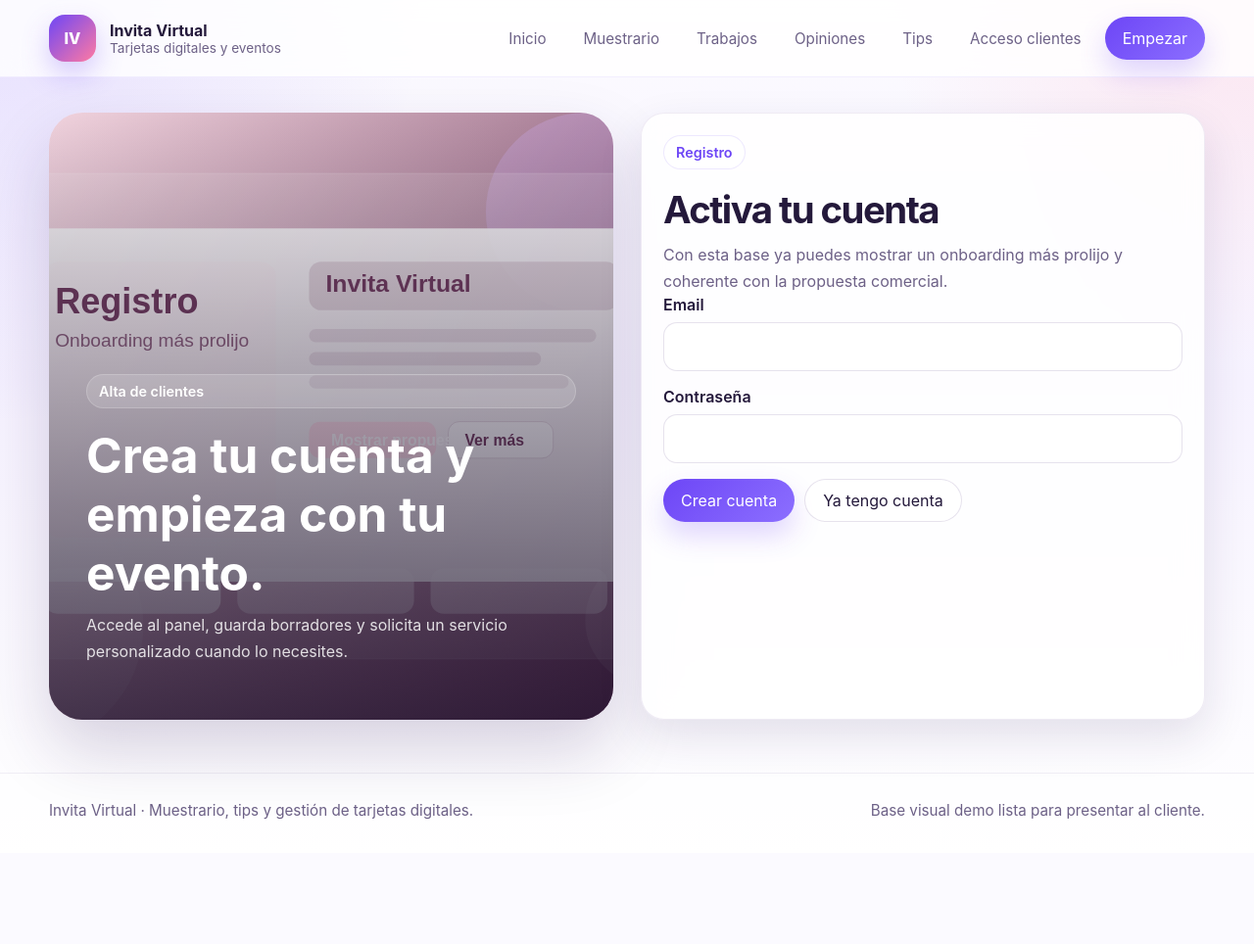
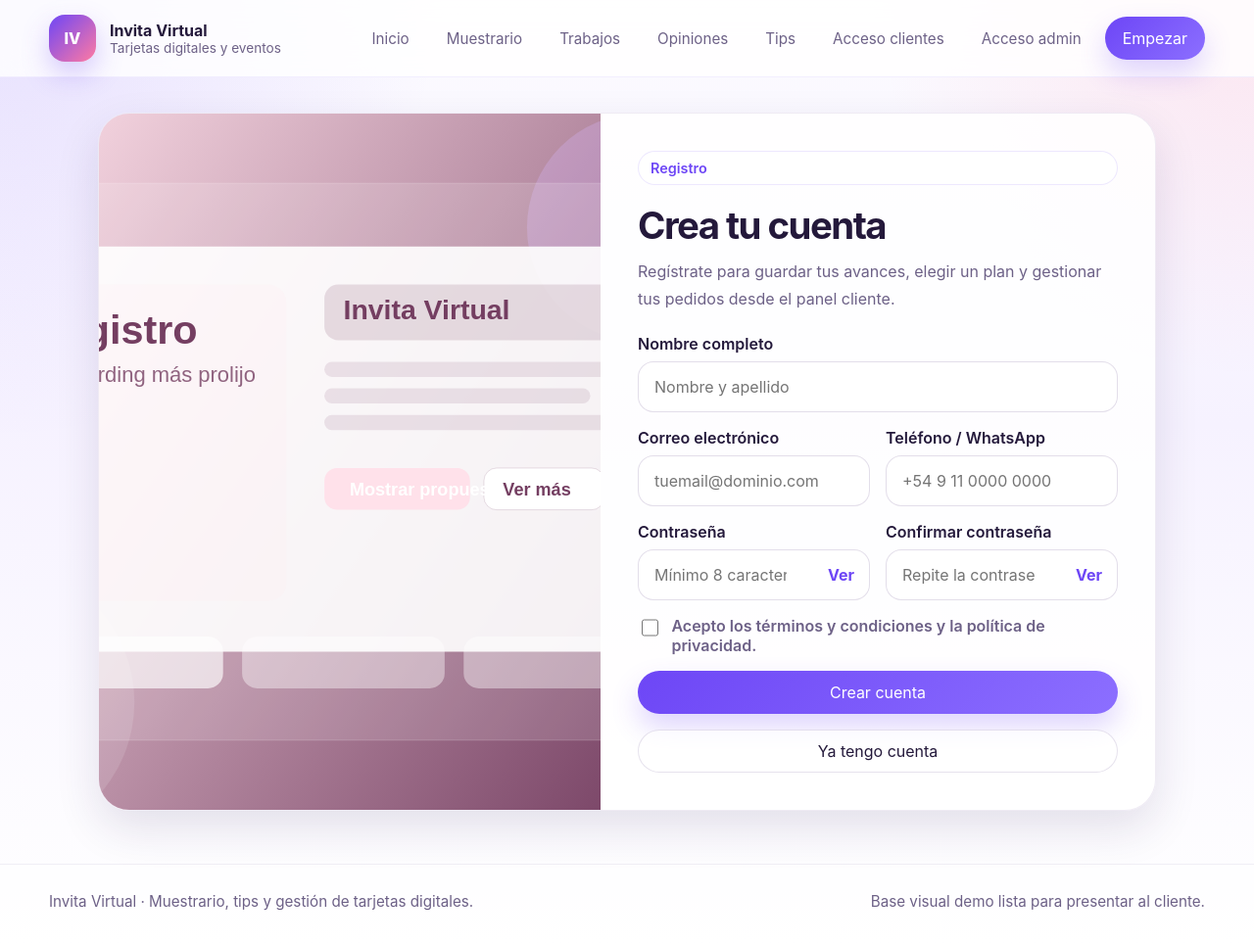
Before and after one commit to medsysbot/invita-virtual, a Flask app: page /auth/register in a window 1280 px wide. Shown: the whole page at 98% size. Before the commit the page ends 837 px from the top, so only its background shows below. Run offline with Flask 3, Linux system fonts and the light colour scheme.

Commit message:
Add files via upload

```diff
--- a/static/css/style.css
+++ b/static/css/style.css
@@ -783,3 +783,215 @@ td form {
     margin-top: 18px;
   }
 }
+
+
+.auth-page {
+  max-width: 1080px;
+  margin: 0 auto;
+}
+
+.auth-page-admin {
+  max-width: 680px;
+}
+
+.auth-card {
+  background: var(--surface);
+  border: 1px solid rgba(96, 61, 150, 0.1);
+  box-shadow: var(--shadow);
+  border-radius: 32px;
+  overflow: hidden;
+}
+
+.auth-visual {
+  display: grid;
+  grid-template-columns: 0.95fr 1.05fr;
+  min-height: 680px;
+}
+
+.auth-visual-media {
+  background: linear-gradient(160deg, rgba(109, 70, 246, 0.12), rgba(255, 122, 162, 0.12));
+}
+
+.auth-visual-media img {
+  width: 100%;
+  height: 100%;
+  object-fit: cover;
+}
+
+.auth-card-body {
+  padding: 38px;
+  display: flex;
+  flex-direction: column;
+  justify-content: center;
+}
+
+.auth-card-body h1 {
+  margin: 0 0 10px;
+  font-size: clamp(2rem, 3vw, 3rem);
+  letter-spacing: -0.04em;
+}
+
+.auth-card-body p {
+  margin: 0 0 22px;
+  color: var(--muted);
+  line-height: 1.75;
+}
+
+.auth-card-admin-only {
+  max-width: 620px;
+  margin: 0 auto;
+}
+
+.auth-form {
+  display: grid;
+  gap: 16px;
+}
+
+.form-grid-2 {
+  display: grid;
+  grid-template-columns: repeat(2, minmax(0, 1fr));
+  gap: 16px;
+}
+
+.form-group {
+  display: grid;
+  gap: 8px;
+}
+
+.form-group label {
+  font-weight: 600;
+  color: var(--text);
+}
+
+.form-group input,
+.result-box input {
+  width: 100%;
+  min-height: 52px;
+  padding: 0 16px;
+  border-radius: 16px;
+  border: 1px solid rgba(80, 49, 125, 0.16);
+  background: rgba(255, 255, 255, 0.94);
+  color: var(--text);
+  outline: none;
+}
+
+.form-group input:focus,
+.result-box input:focus {
+  border-color: rgba(109, 70, 246, 0.4);
+  box-shadow: 0 0 0 4px rgba(109, 70, 246, 0.1);
+}
+
+.password-wrap {
+  position: relative;
+}
+
+.password-wrap input {
+  padding-right: 84px;
+}
+
+.password-toggle {
+  position: absolute;
+  right: 10px;
+  top: 50%;
+  transform: translateY(-50%);
+  border: 0;
+  background: transparent;
+  color: var(--primary);
+  font-weight: 700;
+  cursor: pointer;
+}
+
+.form-row {
+  display: flex;
+  gap: 14px;
+  flex-wrap: wrap;
+  align-items: center;
+}
+
+.form-row.between {
+  justify-content: space-between;
+}
+
+.checkbox-inline {
+  display: inline-flex;
+  align-items: center;
+  gap: 10px;
+  color: var(--muted);
+}
+
+.checkbox-inline input {
+  width: 18px;
+  height: 18px;
+}
+
+.checkbox-block {
+  align-items: flex-start;
+}
+
+.text-link {
+  color: var(--primary);
+  text-decoration: none;
+  font-weight: 600;
+}
+
+.text-link-center {
+  text-align: center;
+}
+
+.button-full {
+  width: 100%;
+  text-align: center;
+  justify-content: center;
+}
+
+.auth-links-stack {
+  display: grid;
+  gap: 12px;
+  margin-top: 16px;
+}
+
+.form-inline-error {
+  display: none;
+  padding: 12px 14px;
+  border-radius: 14px;
+  border: 1px solid rgba(214, 62, 62, 0.16);
+  background: rgba(255, 238, 238, 0.92);
+  color: #a12626;
+  font-size: 0.95rem;
+}
+
+.form-inline-error.is-visible {
+  display: block;
+}
+
+.result-box {
+  margin-top: 18px;
+  padding: 18px;
+  border-radius: 20px;
+  background: rgba(109, 70, 246, 0.08);
+  border: 1px solid rgba(109, 70, 246, 0.16);
+}
+
+.result-box strong {
+  display: block;
+  margin-bottom: 6px;
+}
+
+.result-box p {
+  margin-bottom: 12px;
+}
+
+@media (max-width: 980px) {
+  .auth-visual,
+  .form-grid-2 {
+    grid-template-columns: 1fr;
+  }
+
+  .auth-visual {
+    min-height: auto;
+  }
+
+  .auth-visual-media {
+    min-height: 280px;
+  }
+}
--- /dev/null
+++ b/static/js/auth.js
@@ -0,0 +1,82 @@
+(function () {
+  const forms = document.querySelectorAll('[data-auth-validate]');
+  if (!forms.length) return;
+
+  document.querySelectorAll('[data-toggle-password]').forEach((button) => {
+    button.addEventListener('click', () => {
+      const target = document.querySelector(button.dataset.togglePassword);
+      if (!target) return;
+      const nextType = target.type === 'password' ? 'text' : 'password';
+      target.type = nextType;
+      button.textContent = nextType === 'password' ? 'Ver' : 'Ocultar';
+    });
+  });
+
+  const rules = {
+    login(form) {
+      return checkRequired(form, ['email', 'password']);
+    },
+    'admin-login'(form) {
+      return checkRequired(form, ['email', 'password']);
+    },
+    forgot(form) {
+      return checkRequired(form, ['email']);
+    },
+    register(form) {
+      if (!checkRequired(form, ['full_name', 'email', 'password', 'confirm_password'])) return false;
+      const password = form.querySelector('[name="password"]').value.trim();
+      const confirmPassword = form.querySelector('[name="confirm_password"]').value.trim();
+      const accept = form.querySelector('[name="accept_terms"]');
+      if (password.length < 8) return fail(form, 'La contraseña debe tener al menos 8 caracteres.');
+      if (password !== confirmPassword) return fail(form, 'Las contraseñas no coinciden.');
+      if (!accept || !accept.checked) return fail(form, 'Debes aceptar los términos y condiciones.');
+      return ok(form);
+    },
+    reset(form) {
+      if (!checkRequired(form, ['new_password', 'confirm_new_password'])) return false;
+      const password = form.querySelector('[name="new_password"]').value.trim();
+      const confirmPassword = form.querySelector('[name="confirm_new_password"]').value.trim();
+      if (password.length < 8) return fail(form, 'La nueva contraseña debe tener al menos 8 caracteres.');
+      if (password !== confirmPassword) return fail(form, 'Las contraseñas no coinciden.');
+      return ok(form);
+    }
+  };
+
+  forms.forEach((form) => {
+    form.addEventListener('submit', (event) => {
+      const mode = form.dataset.authValidate;
+      const validator = rules[mode];
+      if (validator && !validator(form)) {
+        event.preventDefault();
+      }
+    });
+  });
+
+  function checkRequired(form, names) {
+    for (const name of names) {
+      const field = form.querySelector(`[name="${name}"]`);
+      if (!field || !String(field.value || '').trim()) {
+        return fail(form, 'Completa todos los campos obligatorios.');
+      }
+    }
+    return ok(form);
+  }
+
+  function fail(form, message) {
+    const box = form.querySelector('[data-form-error]');
+    if (box) {
+      box.textContent = message;
+      box.classList.add('is-visible');
+    }
+    return false;
+  }
+
+  function ok(form) {
+    const box = form.querySelector('[data-form-error]');
+    if (box) {
+      box.textContent = '';
+      box.classList.remove('is-visible');
+    }
+    return true;
+  }
+})();
--- a/templates/auth/register.html
+++ b/templates/auth/register.html
@@ -1,32 +1,62 @@
 {% extends "base.html" %}
-{% block title %}Registro de clientes{% endblock %}
+{% block title %}Crear cuenta{% endblock %}
 {% block content %}
-<section class="auth-layout">
-  <div class="auth-showcase">
-    <img src="{{ url_for('static', filename='img/auth-register.svg') }}" alt="Registro de clientes para invitaciones digitales">
-    <div class="auth-showcase-overlay">
-      <span class="section-eyebrow" style="color:white;background:rgba(255,255,255,0.14);border-color:rgba(255,255,255,0.18);">Alta de clientes</span>
-      <h2>Crea tu cuenta y empieza con tu evento.</h2>
-      <p>Accede al panel, guarda borradores y solicita un servicio personalizado cuando lo necesites.</p>
+<section class="auth-page">
+  <div class="auth-card auth-visual">
+    <div class="auth-visual-media">
+      <img src="{{ url_for('static', filename='img/auth-register.svg') }}" alt="Registro de clientes para invitaciones digitales">
     </div>
-  </div>
-
-  <div class="auth-panel">
-    <span class="section-eyebrow">Registro</span>
-    <h1>Activa tu cuenta</h1>
-    <p>Con esta base ya puedes mostrar un onboarding más prolijo y coherente con la propuesta comercial.</p>
-    <form class="form-grid" method="post">
-      <label class="full">Email
-        <input type="email" name="email" required>
-      </label>
-      <label class="full">Contraseña
-        <input type="password" name="password" required>
-      </label>
-      <div class="full actions-row">
-        <button class="button" type="submit">Crear cuenta</button>
-        <a class="button-outline" href="{{ url_for('auth.login') }}">Ya tengo cuenta</a>
+    <div class="auth-card-body">
+      <span class="section-eyebrow">Registro</span>
+      <h1>Crea tu cuenta</h1>
+      <p>Regístrate para guardar tus avances, elegir un plan y gestionar tus pedidos desde el panel cliente.</p>
+      <form method="post" action="{{ url_for('auth.register') }}" class="auth-form" data-auth-validate="register" novalidate>
+        <div class="form-group">
+          <label for="full_name">Nombre completo</label>
+          <input type="text" id="full_name" name="full_name" placeholder="Nombre y apellido" maxlength="120" required>
+        </div>
+        <div class="form-grid-2">
+          <div class="form-group">
+            <label for="email">Correo electrónico</label>
+            <input type="email" id="email" name="email" placeholder="tuemail@dominio.com" autocomplete="email" maxlength="255" required>
+          </div>
+          <div class="form-group">
+            <label for="phone">Teléfono / WhatsApp</label>
+            <input type="text" id="phone" name="phone" placeholder="+54 9 11 0000 0000" maxlength="40">
+          </div>
+        </div>
+        <div class="form-grid-2">
+          <div class="form-group form-group-password">
+            <label for="password">Contraseña</label>
+            <div class="password-wrap">
+              <input type="password" id="password" name="password" placeholder="Mínimo 8 caracteres" autocomplete="new-password" minlength="8" required>
+              <button class="password-toggle" type="button" data-toggle-password="#password">Ver</button>
+            </div>
+          </div>
+          <div class="form-group form-group-password">
+            <label for="confirm_password">Confirmar contraseña</label>
+            <div class="password-wrap">
+              <input type="password" id="confirm_password" name="confirm_password" placeholder="Repite la contraseña" autocomplete="new-password" minlength="8" required>
+              <button class="password-toggle" type="button" data-toggle-password="#confirm_password">Ver</button>
+            </div>
+          </div>
+        </div>
+        <div class="form-row">
+          <label class="checkbox-inline checkbox-block">
+            <input type="checkbox" name="accept_terms" value="1" required>
+            <span>Acepto los términos y condiciones y la política de privacidad.</span>
+          </label>
+        </div>
+        <div class="form-inline-error" data-form-error></div>
+        <button type="submit" class="button button-full">Crear cuenta</button>
+      </form>
+      <div class="auth-links-stack">
+        <a href="{{ url_for('auth.login') }}" class="button-outline button-full">Ya tengo cuenta</a>
       </div>
-    </form>
+    </div>
   </div>
 </section>
 {% endblock %}
+{% block page_scripts %}
+<script src="{{ url_for('static', filename='js/auth.js') }}"></script>
+{% endblock %}
--- a/templates/base.html
+++ b/templates/base.html
@@ -31,6 +31,7 @@
           <a class="nav-ghost" href="{{ url_for('auth.logout') }}">Salir</a>
         {% else %}
           <a class="nav-link" href="{{ url_for('auth.login') }}">Acceso clientes</a>
+          <a class="nav-link" href="{{ url_for('auth.admin_login') }}">Acceso admin</a>
           <a class="nav-cta" href="{{ url_for('auth.register') }}">Empezar</a>
         {% endif %}
       </nav>
@@ -60,5 +61,6 @@
   </footer>
 </div>
 <script src="{{ url_for('static', filename='js/main.js') }}"></script>
+{% block page_scripts %}{% endblock %}
 </body>
 </html>
```
Also changed, not shown: blueprints/auth.py (+154 -15 lines), templates/auth/forgot_password.html (added, +34 -0 lines), templates/auth/login.html (+38 -30 lines), templates/auth/login_admin.html (added, +34 -0 lines), templates/auth/reset_password.html (added, +34 -0 lines).
